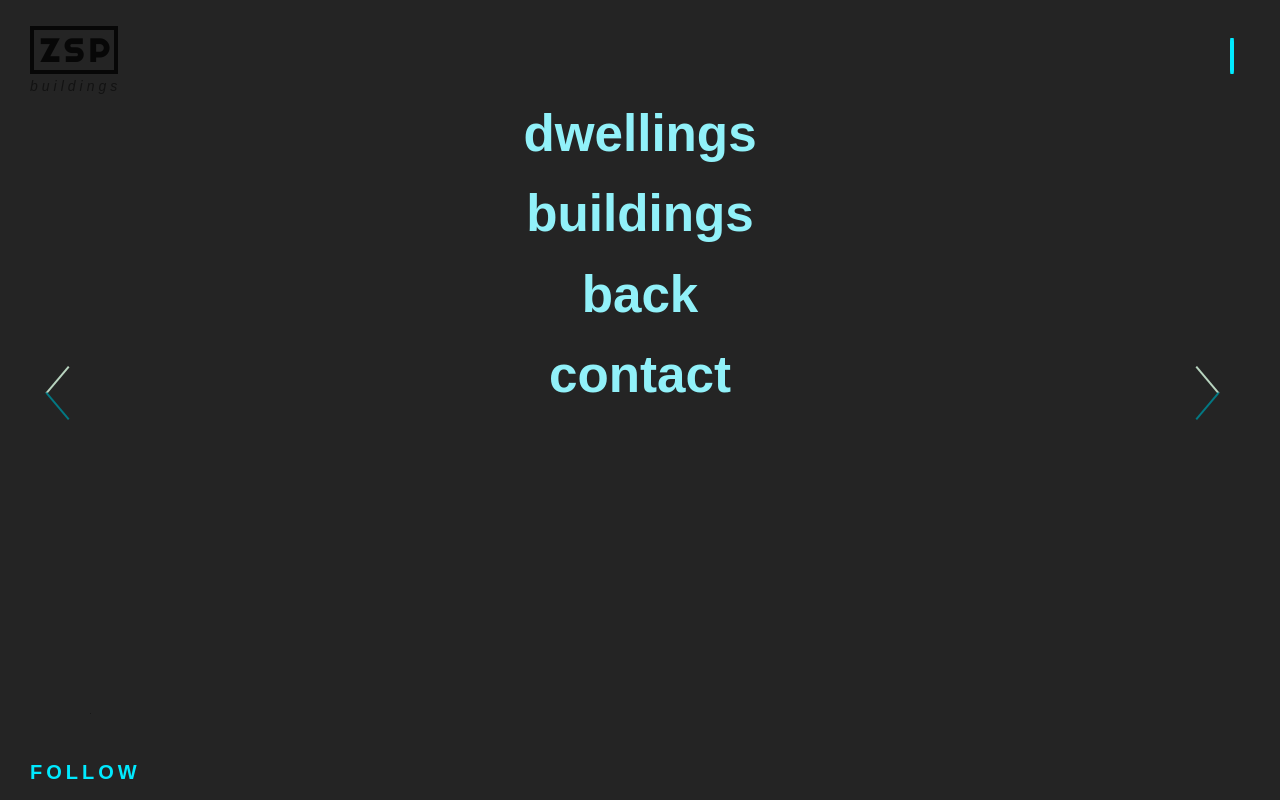
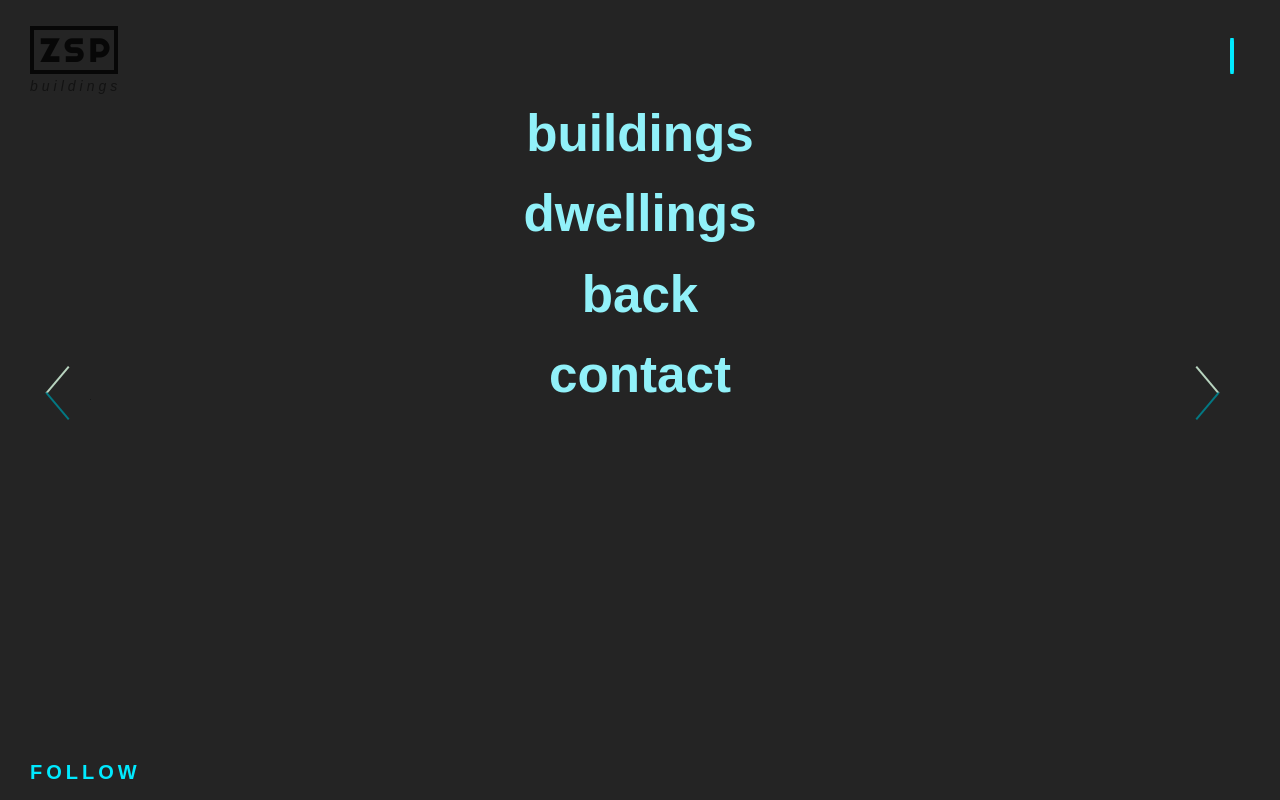
Before and after one commit to zacseewald/ZSP_site_2020, a React app: page /buildings in a window 1280 px wide. Both pictures are taken after a click on the element 1232 px from the left and 47 px from the top of the page. Shown: the top 800 px of the page. Built offline with nearby package versions, Linux system fonts and the light colour scheme; grey boxes are pictures that could not be loaded.

Commit message:
fixed image placement bug in carousel

```diff
--- a/src/components/nav.js
+++ b/src/components/nav.js
@@ -163,8 +163,9 @@ export class Nav extends Component {
           }}>
 
           <div className="link-body">
+            <h1 className="link-nav-BTN"><a href="buildings">buildings</a></h1>
             <h1 className="link-nav-BTN"><a href="homes">dwellings</a></h1>
-            <h1 className="link-nav-BTN"><a href="buildings">buildings</a></h1>
+
             {/* <h1 className="link-nav-BTN"><a href="#">Drone</a></h1> */}
             {/* <h1 className="link-nav-BTN"><a href="#">Sky Rise</a></h1> */}
             {/* <h1 className="link-nav-BTN"><a href="profile">Profile</a></h1> */}
--- a/src/stylesheets/components/_carouselimg.scss
+++ b/src/stylesheets/components/_carouselimg.scss
@@ -108,7 +108,7 @@ div.carouselimg-parent-box {
         width: 70vw;
         bottom: 0px;
         object-fit: contain;
-        object-position: 10% 90%;
+        // object-position: 10% 90%;
         z-index: 901;
         transition: 1s;
 
```
Also changed, not shown: 12 other files (tests, documents, lock files or other folders).
